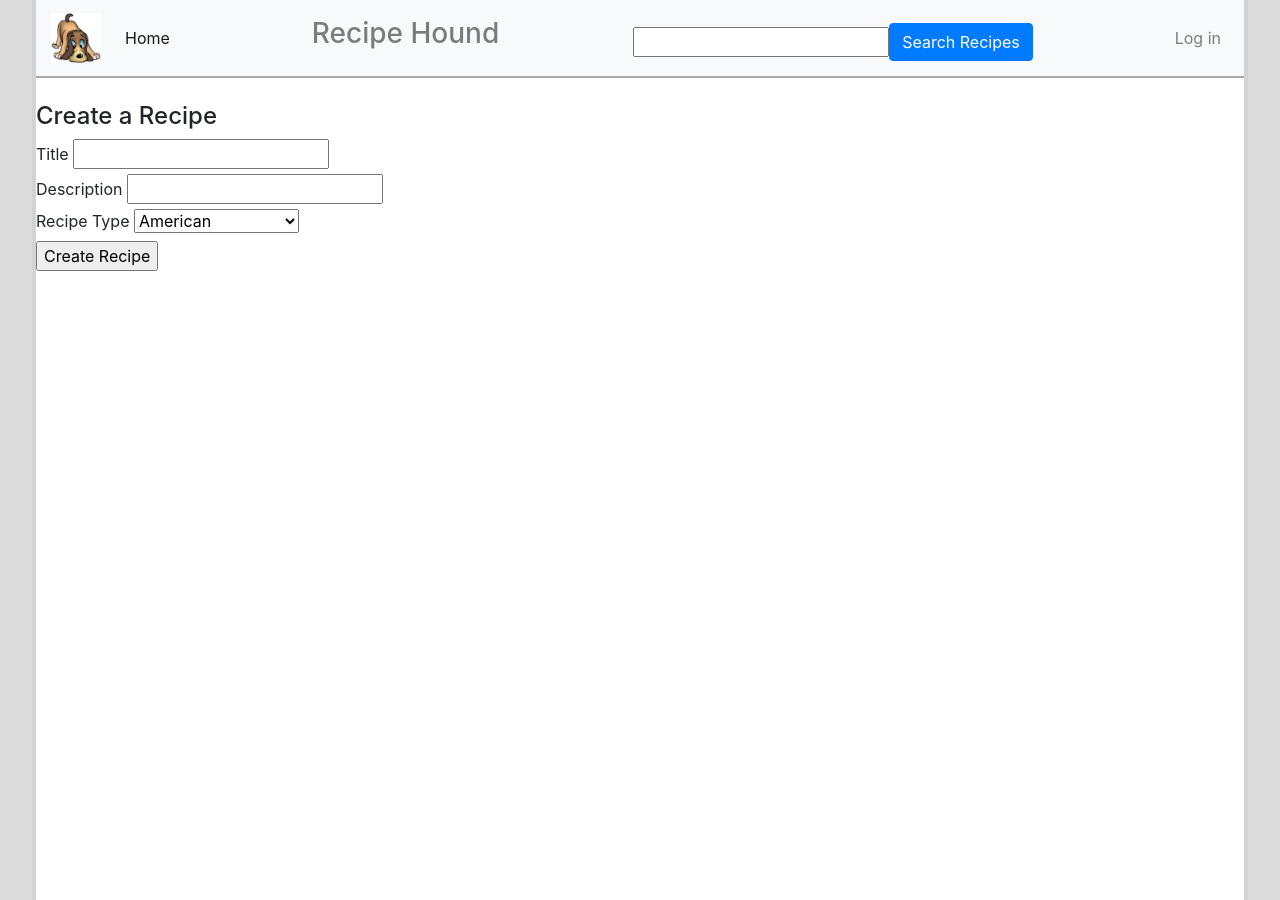
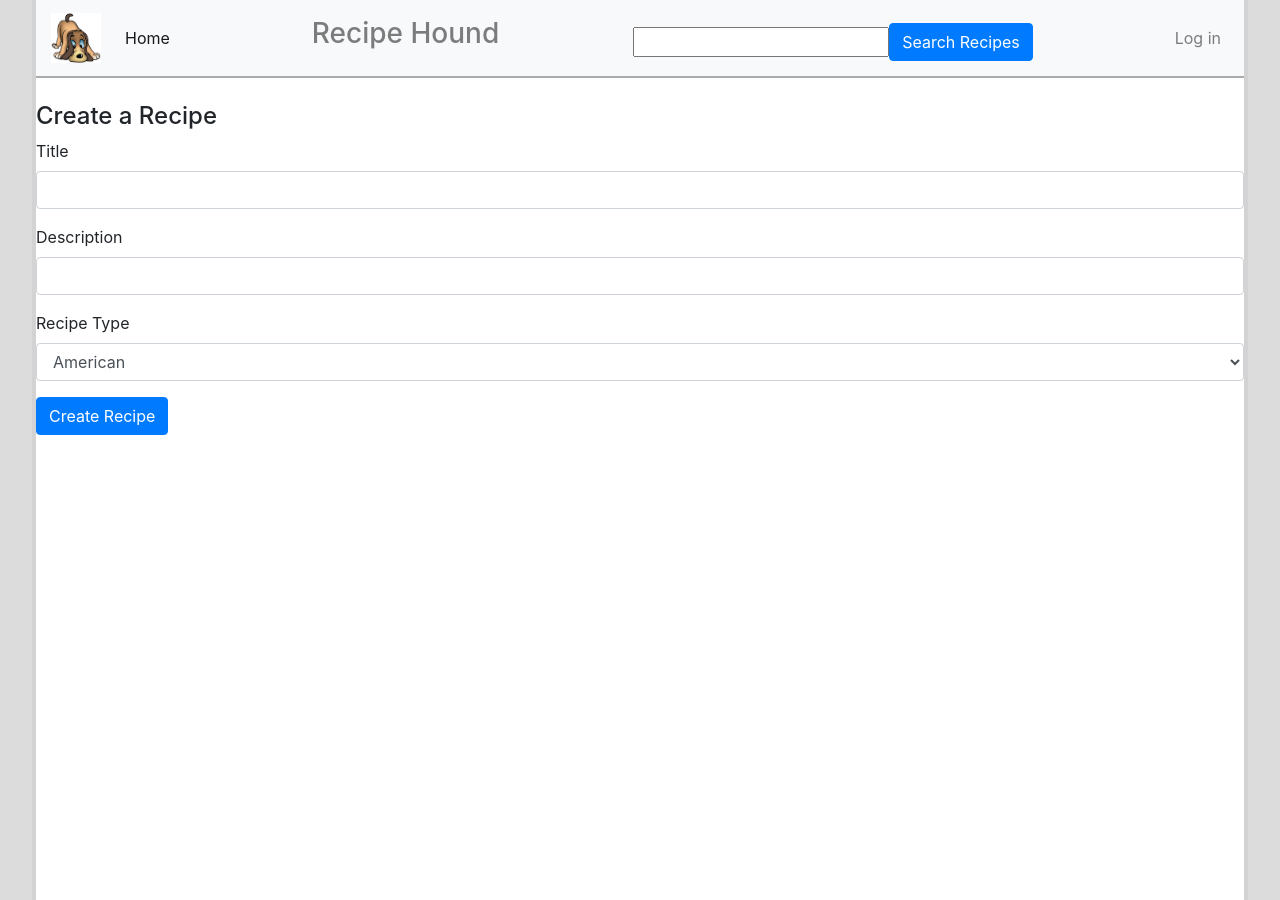
Before and after one commit to ryanmillergm/recipe_friend, a Rails app: page /users/1/recipes/new in a window 1280 px wide. Run offline with Rails 7, Linux system fonts and the light colour scheme; style sheets or scripts are compiled from the project's sources.

Commit message:
Styles new recipe form

```diff
--- a/app/views/recipes/new.html.erb
+++ b/app/views/recipes/new.html.erb
@@ -4,19 +4,19 @@
     <h4>Create a Recipe</h4>
     <section>
       <%= form_for [@user, @recipe] do |form| %>
-      <div>
+      <div class="form-group">
         <%= form.label :title %>
-        <%= form.text_field :title %>
+        <%= form.text_field :title, class: "form-control" %>
       </div>
-      <div>
+      <div class="form-group">
         <%= form.label :description %>
-        <%= form.text_field :description %>
+        <%= form.text_field :description, class: "form-control" %>
       </div>
-      <div>
+      <div class="form-group">
         <%= label_tag :recipe_type, "Recipe Type" %>
-        <%= select_tag :recipe_type, options_for_select(recipe_type) %>
+        <%= select_tag :recipe_type, options_for_select(recipe_type), class: "form-control" %>
       </div>
-      <%= form.submit 'Create Recipe' %>
+      <%= form.submit 'Create Recipe', class: "btn btn-primary" %>
       <% end %>
   </section>
   </div>
```
